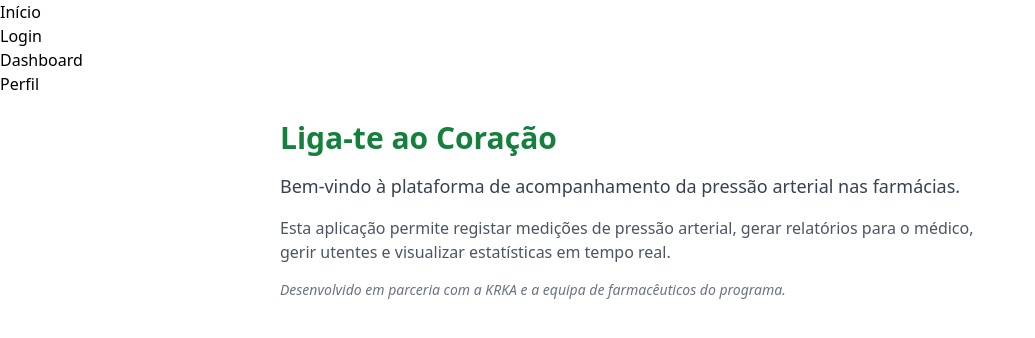
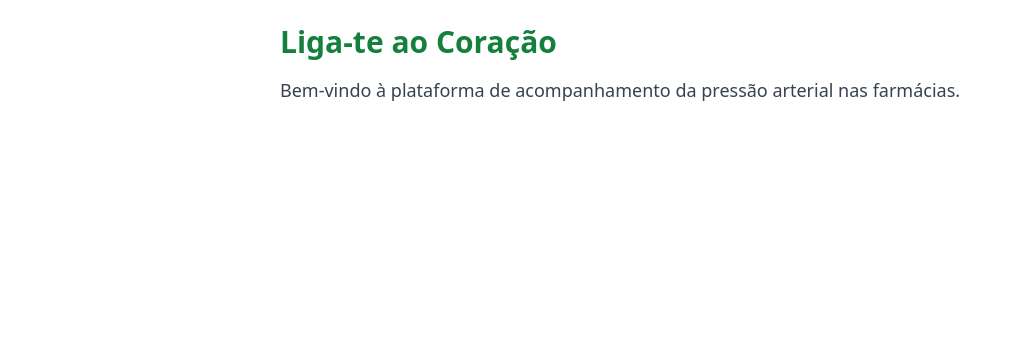
Before and after one commit to GHCLGC/LGC-BY-KRKA, a React app: page / in a window 1280 px wide. Shown: the top 338 px of the page, without its empty margins (0-1035 px from the left). Built offline with nearby package versions, Linux system fonts and the light colour scheme; the HTML template or start-up script is replaced by a standard one.

Commit message:
Update App.jsx

```diff
--- a/src/App.jsx
+++ b/src/App.jsx
@@ -8,15 +8,12 @@ import Navbar from './components/Navbar';
 
 function App() {
   return (
-    <Router>
-      <Navbar />
-      <Routes>
-        <Route path="/" element={<Home />} />
-        <Route path="/login" element={<Login />} />
-        <Route path="/dashboard" element={<Dashboard />} />
-        <Route path="/profile" element={<Profile />} />
-      </Routes>
-    </Router>
+    <div className="p-6 max-w-3xl mx-auto space-y-4">
+      <h1 className="text-3xl font-bold text-green-700">Liga-te ao Coração</h1>
+      <p className="text-gray-700 text-lg">
+        Bem-vindo à plataforma de acompanhamento da pressão arterial nas farmácias.
+      </p>
+    </div>
   );
 }
 
```
